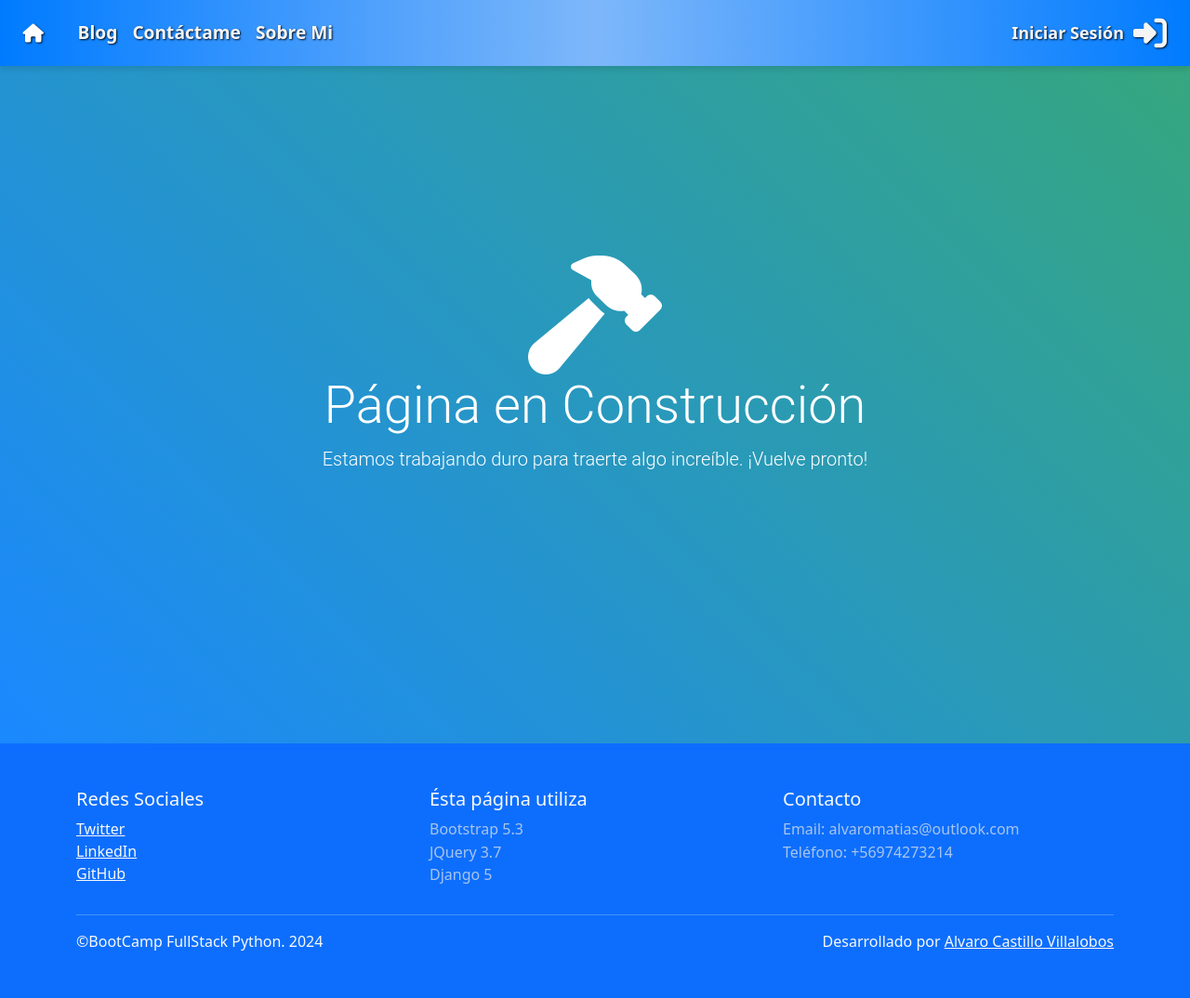
After one commit to AlvaroMCV/Portafolio, a Django app: page /onbuild in a window 1280 px wide. The commit adds this page. Shown: the whole page at 93% size. Run offline with Django 5.2, Linux system fonts and the light colour scheme.

Commit message:
Se agrega pagina on_build para mostrar en sitios no terminados de la pagina

```diff
--- a/portafolio/authentication/templates/authentication/signin.html
+++ b/portafolio/authentication/templates/authentication/signin.html
@@ -13,7 +13,9 @@
                     {% if messages %}
                         <ul class="messages">
                             {% for message in messages %}
-                                <li class="{% if message.tags %}{{ message.tags }}{% endif %}">{{ message }}</li>
+                                {% if 'error' in message.tags %}
+                                    <li class="text-danger">{{ message }}</li>
+                                {% endif %}
                             {% endfor %}
                         </ul>
                     {% endif %}
--- a/portafolio/home/urls.py
+++ b/portafolio/home/urls.py
@@ -3,4 +3,5 @@ from . import views
 
 urlpatterns = [
     path('', views.home, name='home'),
+    path('onbuild', views.on_build, name='onbuild'),
 ]
--- a/portafolio/home/views.py
+++ b/portafolio/home/views.py
@@ -3,3 +3,6 @@ from django.shortcuts import render
 # Create your views here.
 def home(request):
     return render(request, 'home/home.html')
+
+def on_build(request):
+    return render(request, 'common/on_build.html')
--- a/portafolio/templates/common/navbar.html
+++ b/portafolio/templates/common/navbar.html
@@ -9,13 +9,13 @@
         <div class="collapse navbar-collapse" id="navbarText">
             <ul class="navbar-nav me-auto mb-2 mb-lg-0">
                 <li class="nav-item navbar-btn">
-                    <a class="nav-link" href="#">Blog</a>
+                    <a class="nav-link" href="{% url 'onbuild' %}">Blog</a>
                 </li>
                 <li class="nav-item navbar-btn">
-                    <a class="nav-link" href="#">Contáctame</a>
+                    <a class="nav-link" href="{% url 'onbuild' %}">Contáctame</a>
                 </li>
                 <li class="nav-item navbar-btn">
-                    <a class="nav-link" href="#">Sobre Mi</a>
+                    <a class="nav-link" href="{% url 'onbuild' %}">Sobre Mi</a>
                 </li>
             </ul>
             {% if user.is_authenticated %}
--- /dev/null
+++ b/portafolio/templates/common/on_build.html
@@ -0,0 +1,9 @@
+{% extends 'common/base.html' %}
+
+{% block main_content %}
+<div class="main-container" style="display: flex; flex-direction: column;">
+    <i class="fa-solid fa-hammer fa-8x"></i>
+    <h1 class="display-4">Página en Construcción</h1>
+    <p class="lead">Estamos trabajando duro para traerte algo increíble. ¡Vuelve pronto!</p>
+</div>
+{% endblock %}
```
